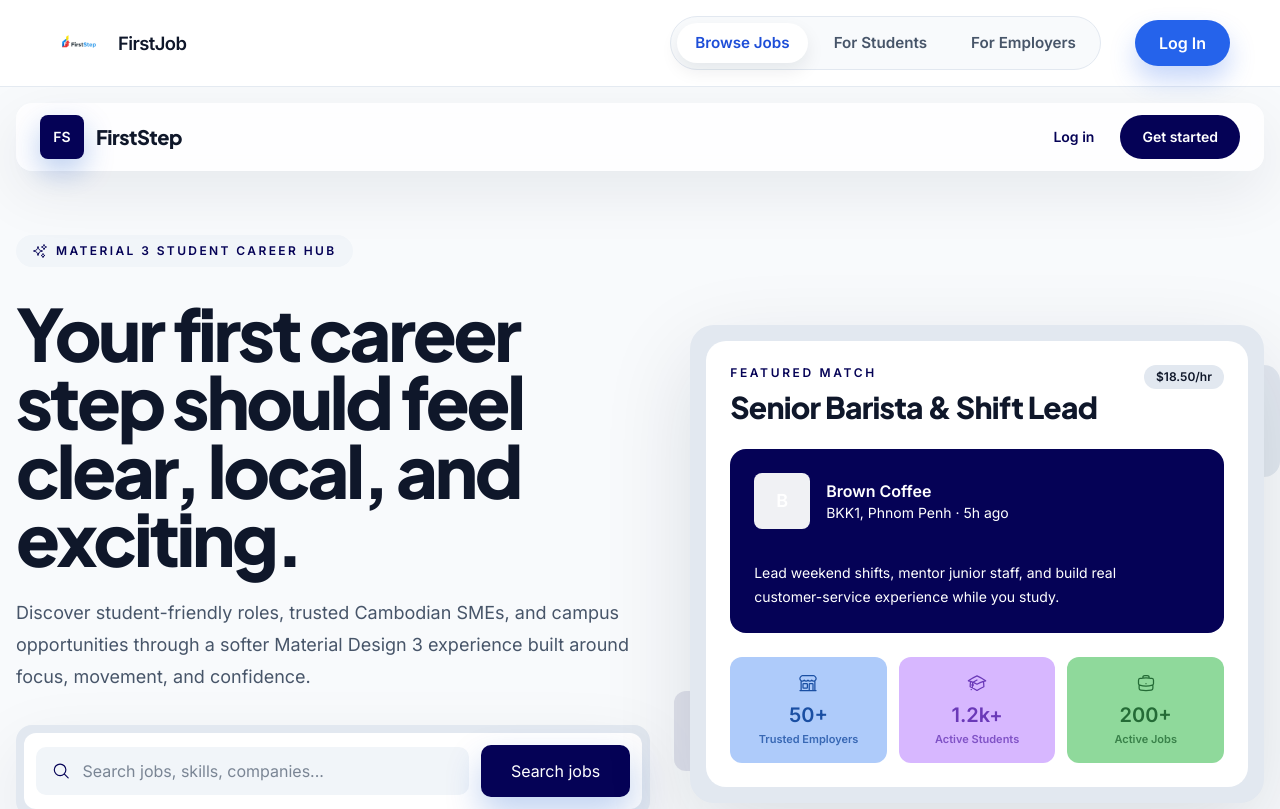
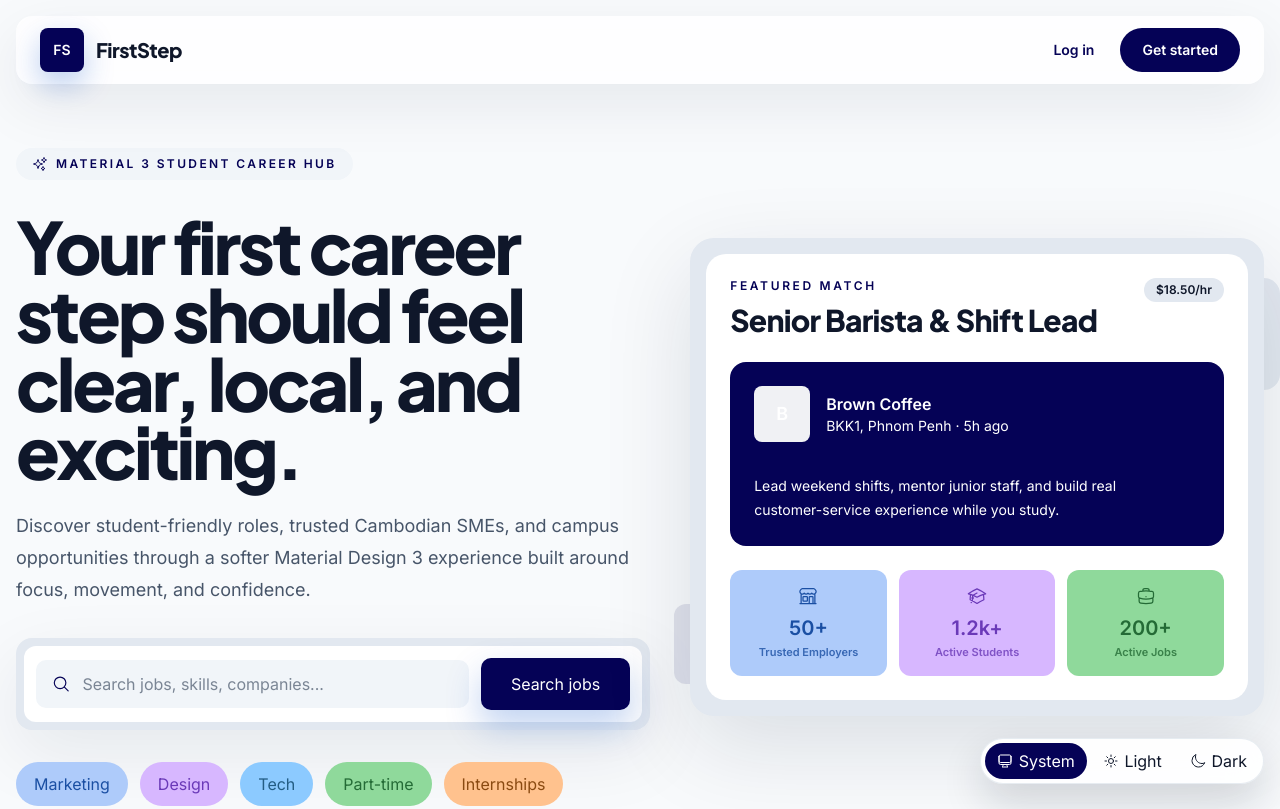
Before and after one commit to Cottons29/job-portal-group-12, a JavaScript app in the folder frontend/: page / in a window 1280 px wide. Shown: the top 809 px of the page. Built offline with nearby package versions, Linux system fonts and the light colour scheme; no server answers.

Commit message:
Replace `Navbar` with `ThemeModeToggle`, conditionally display based on route, and update `App.vue` structure.

```diff
--- a/frontend/src/App.vue
+++ b/frontend/src/App.vue
@@ -1,12 +1,18 @@
 <script setup>
-import { RouterView } from 'vue-router'
+import { computed } from 'vue'
+import { RouterView, useRoute } from 'vue-router'
 import Navbar from './components/navbar.vue'
 import Footer from './components/footer.vue'
+import ThemeModeToggle from './components/ThemeModeToggle.vue'
+
+const route = useRoute()
+const showGlobalThemeToggle = computed(() => route.path !== '/dashboard')
 </script>
 
 
 <template>
-  <Navbar />
-    <RouterView />
+  <!--  <Navbar />-->
+  <ThemeModeToggle v-if="showGlobalThemeToggle" />
+  <RouterView />
   <Footer />
 </template>
```
